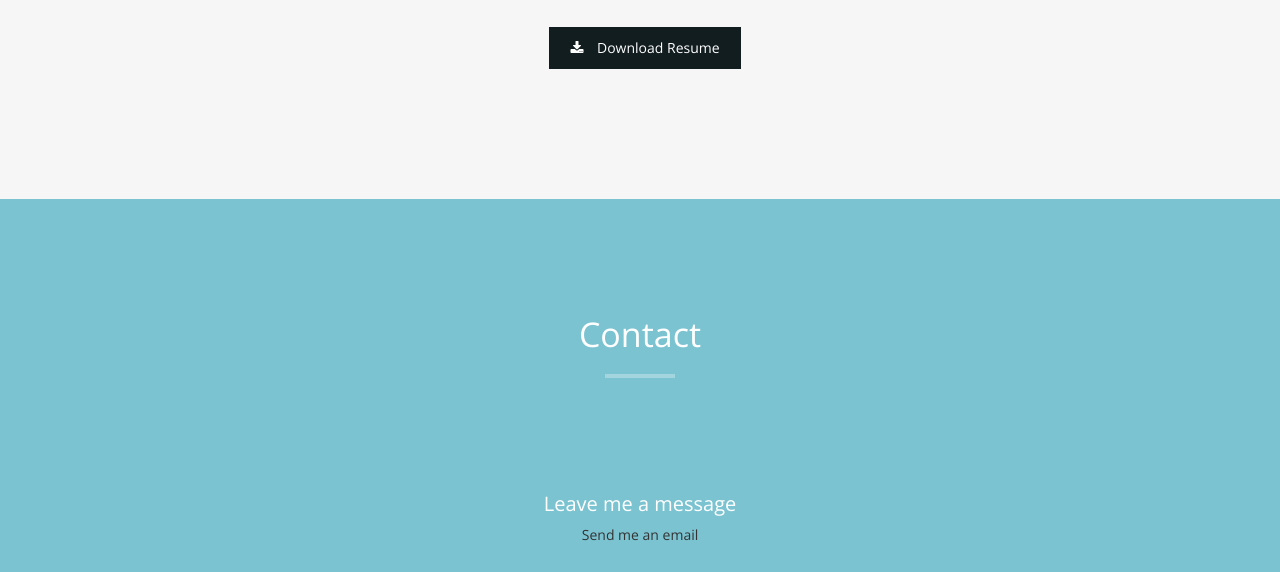
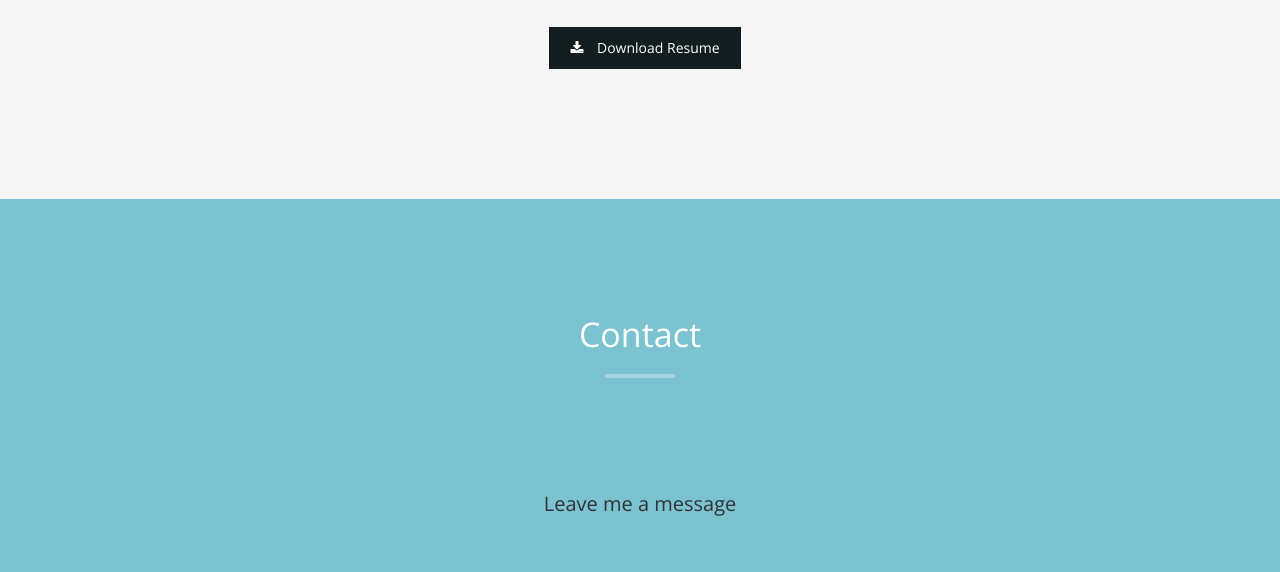
Before and after one commit to phpfriend/codeparidhi, a plain HTML site: page index.html in a window 1280 px wide. Shown: the part 1367-1939 px from the top of the page. Drawn offline with nearby package versions, Linux system fonts and the light colour scheme.

Commit message:
updated code

```diff
--- a/index.html
+++ b/index.html
@@ -398,8 +398,7 @@
       <div class="clearfix"></div>
     </div>-->
     <div class="col-md-8 col-md-offset-2">
-      <h3>Leave me a message</h3>
-      <a href="mailto:ytiwari01@gmail.com">Send me an email</a>
+        <h3><a href="mailto:ytiwari01@gmail.com">Leave me a message</a></h3>
      <!-- <form name="sentMessage" id="contactForm" novalidate>
         <div class="row">
           <div class="col-md-6">
```
